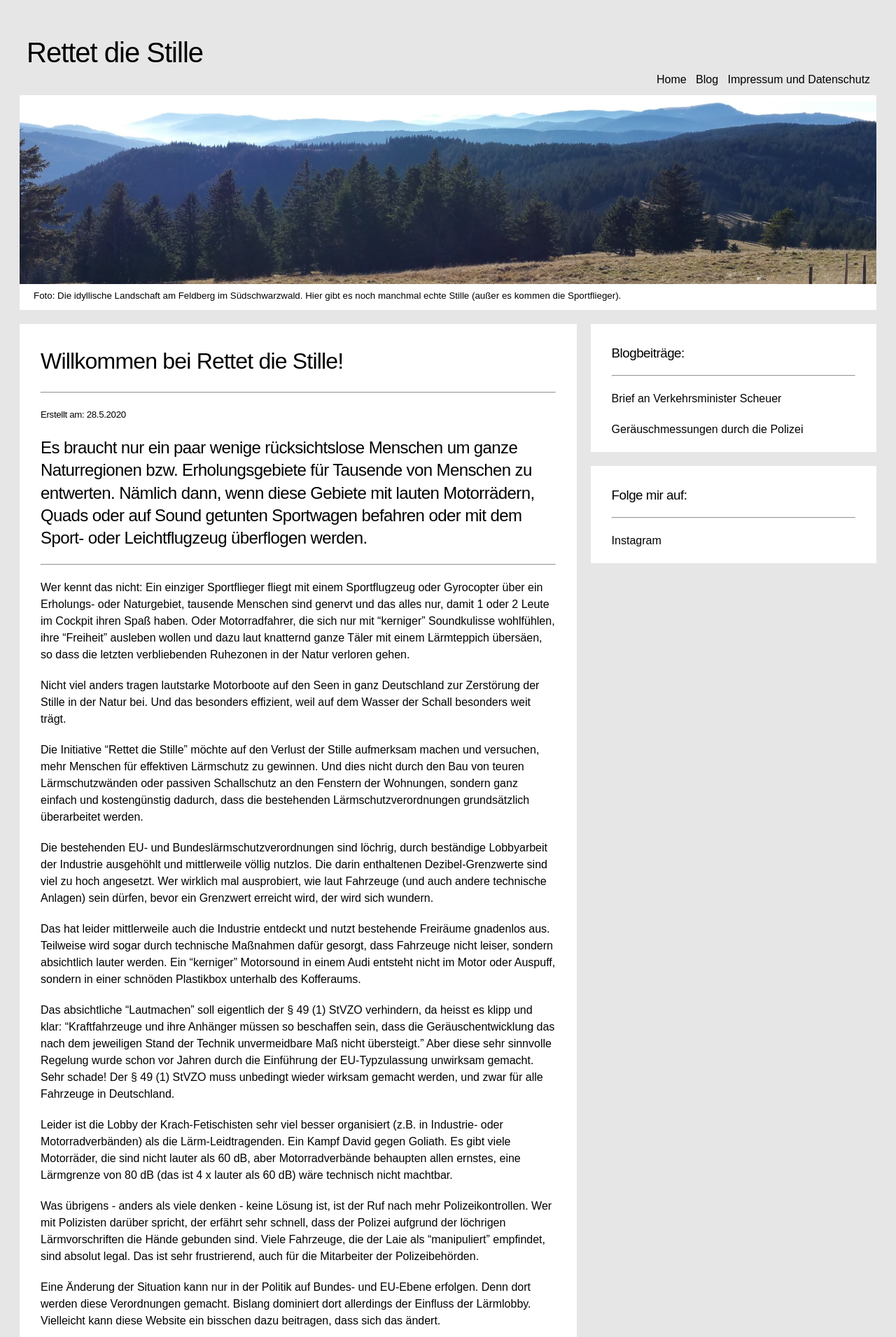
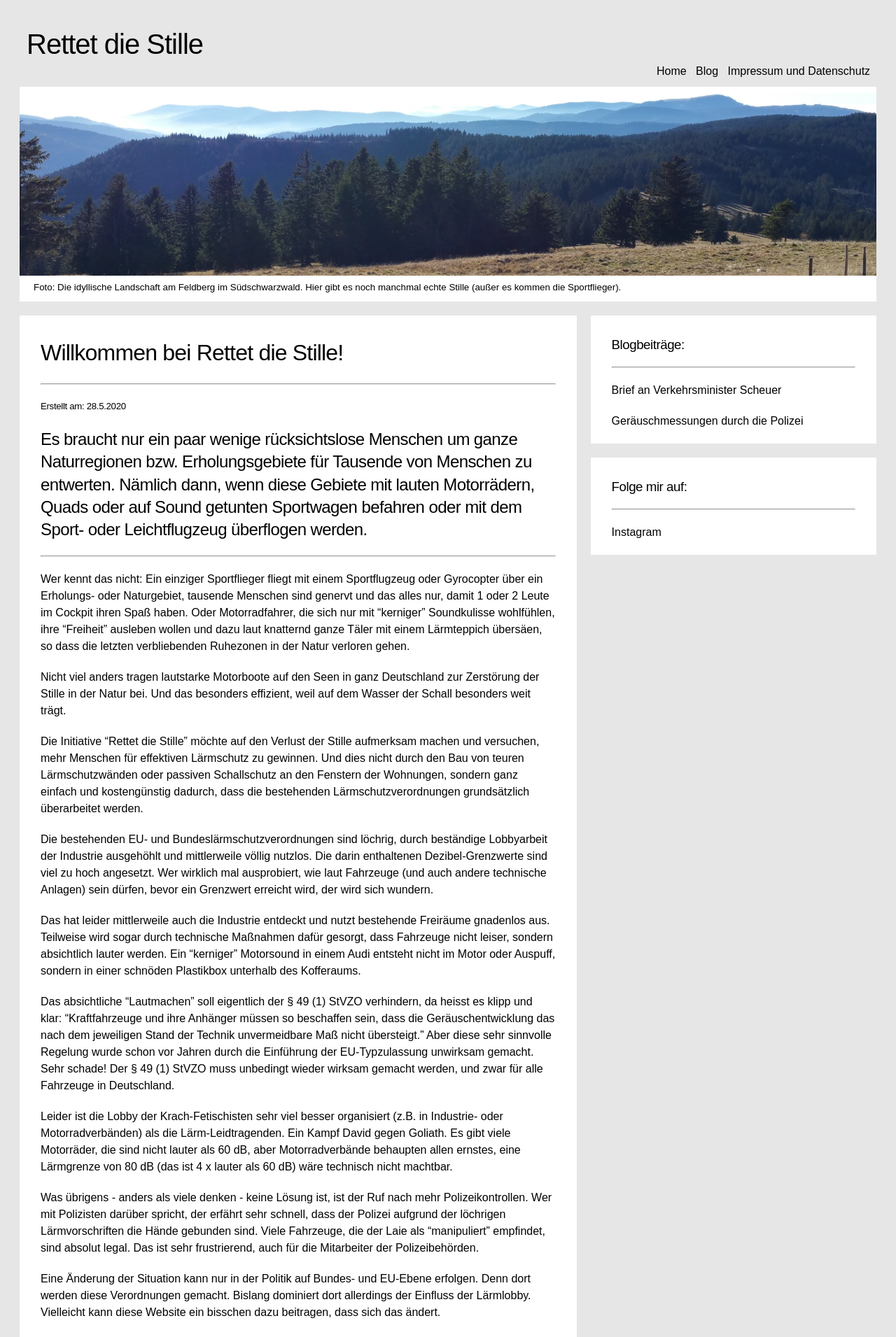
Before and after one commit to rettet-die-stille/rettet-die-stille.github.io, a Jekyll site: the page built from index.md, in a window 1280 px wide. Shown: the top 1911 px of the page at 70% size. Built offline with Jekyll 4.4.1, drawn with Linux system fonts in a browser that asks for light colours; our own code applies the rules of GitHub Pages for plain Markdown files.

Commit message:
Update _nav.html

```diff
--- a/_includes/_nav.html
+++ b/_includes/_nav.html
@@ -1,5 +1,5 @@
 <div class="nav">
-    <h1 style="padding: 0;border: 0;margin-bottom: 0px;font-size: 2.5em;margin-top: 0.5em;">
+    <h1 style="padding: 0;border: 0;margin-bottom: 0px;font-size: 2.5em;margin-top: 0.2em;">
         <a href="/">Rettet die Stille</a>
     </h1>
     <div style="text-align: right;">
```
